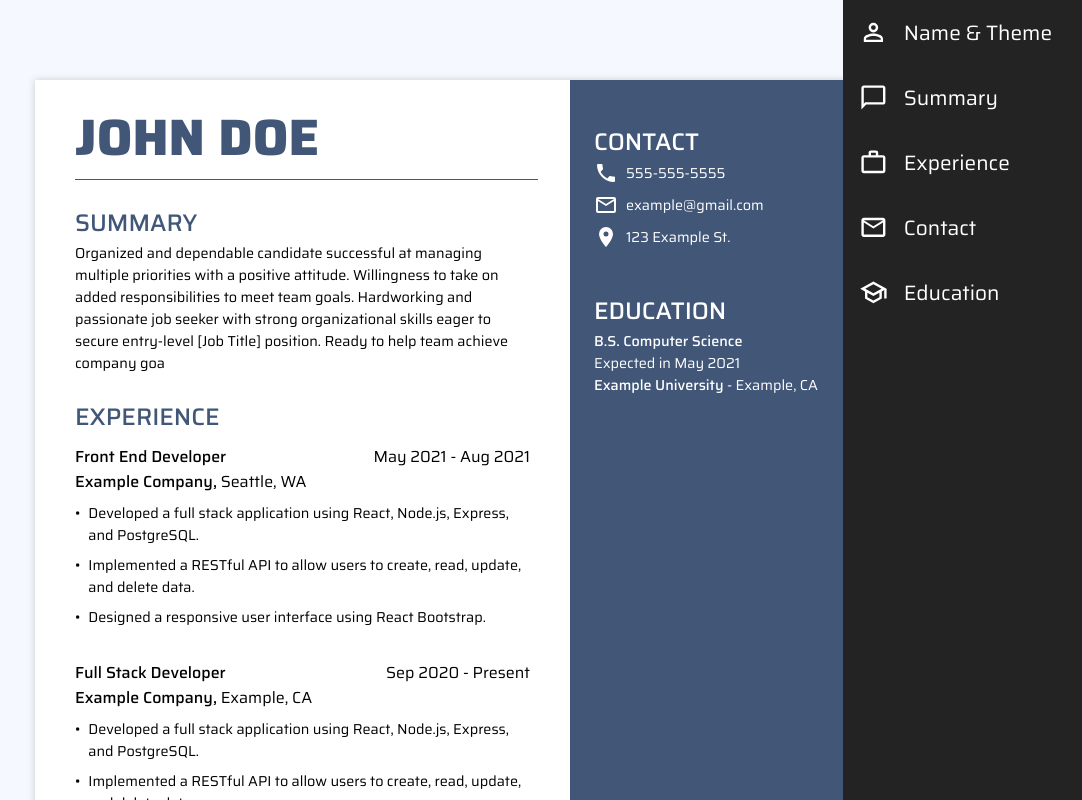
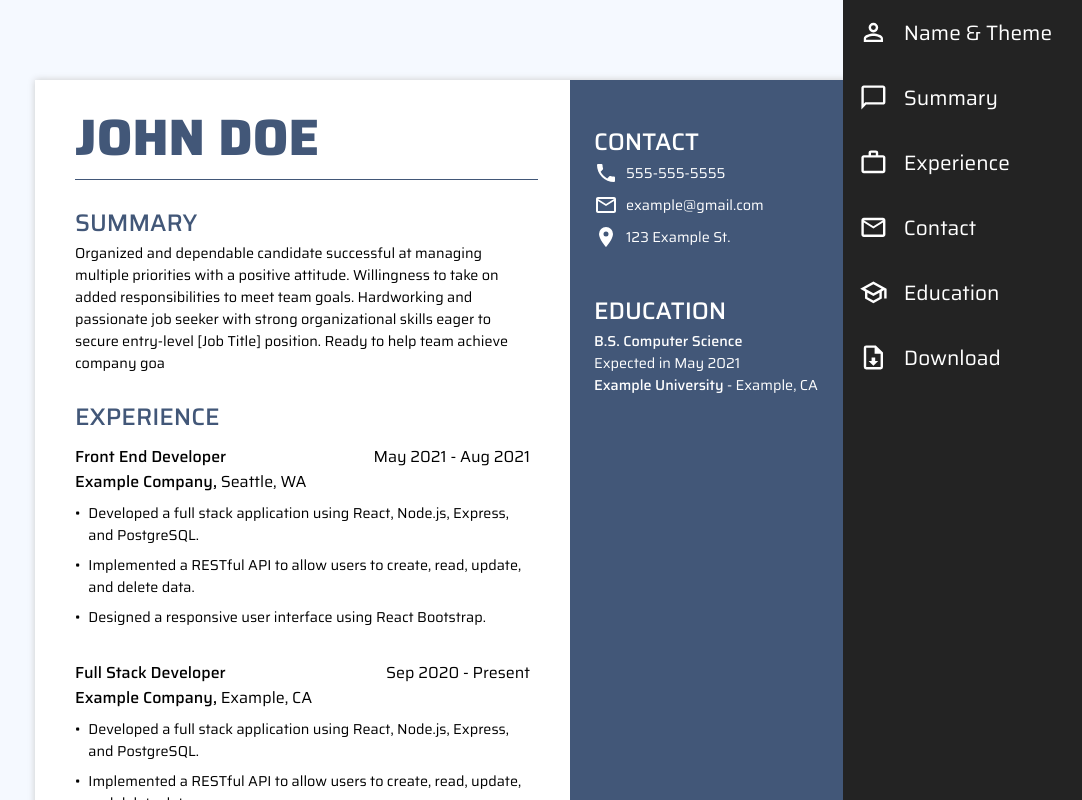
Before and after one commit to Alyoshka5/resume-builder, a React (Create React App) app: page / in a window 1280 px wide. Shown: the top 800 px of the page, without its empty margins (197-1279 px from the left). Built offline with nearby package versions, Linux system fonts and the light colour scheme.

Commit message:
Add functionality to download resume as a pdf

```diff
--- a/package.json
+++ b/package.json
@@ -12,6 +12,8 @@
     "@types/node": "^18.15.11",
     "@types/react": "^18.0.33",
     "@types/react-dom": "^18.0.11",
+    "html2canvas": "^1.4.1",
+    "jspdf": "^2.5.1",
     "node-typescript": "^0.1.3",
     "react": "^18.2.0",
     "react-dom": "^18.2.0",
--- a/src/components/EditBar.tsx
+++ b/src/components/EditBar.tsx
@@ -2,7 +2,9 @@ import { useEffect } from 'react';
 import '../styles/EditBar.css';
 import { EditBarProps, DateInputProp } from '../types';
 import Icon from '@mdi/react';
-import { mdiClose, mdiAccountOutline, mdiMessageOutline, mdiBriefcaseOutline, mdiEmailOutline, mdiSchoolOutline, mdiDeleteOutline } from '@mdi/js';
+import { mdiClose, mdiAccountOutline, mdiMessageOutline, mdiBriefcaseOutline, mdiEmailOutline, mdiSchoolOutline, mdiDeleteOutline, mdiFileDownloadOutline } from '@mdi/js';
+import html2canvas from 'html2canvas';
+import jsPDF from 'jspdf';
 
 const hexToRgb = (hex: string) => {
     const result = /^#?([a-f\d]{2})([a-f\d]{2})([a-f\d]{2})$/i.exec(hex);
@@ -14,7 +16,9 @@ const rgbToHex = (rgb: string) => {
     return result ? `#${parseInt(result[1]).toString(16)}${parseInt(result[2]).toString(16)}${parseInt(result[3]).toString(16)}` : '';
 }
 
-
+const capitalizeWord = (word: string) => {
+    return word.charAt(0).toUpperCase() + word.slice(1);
+}
 
 export default function EditBar({
         name, onNameChange,
@@ -271,6 +275,20 @@ export default function EditBar({
                     <Icon path={mdiSchoolOutline} size={1.2} />
                     <span>Education</span>
                 </div>
+
+                <div className="tag" onClick={() => {
+                    const resume = document.querySelector('#resume') as HTMLDivElement;
+                    html2canvas(resume, {logging: true, useCORS: true}).then(canvas => {
+                        const imgData = canvas.toDataURL('image/png');
+                        const pdf = new jsPDF('p', 'mm', 'a4');
+                        const width = pdf.internal.pageSize.getWidth();
+                        const height = pdf.internal.pageSize.getHeight();
+                        pdf.addImage(imgData, 'PNG', 0, 0, width, height);
+                        pdf.save(`${capitalizeWord(name.first_name)}-${capitalizeWord(name.last_name)}-Resume.pdf`);
+                })}}>
+                    <Icon path={mdiFileDownloadOutline} size={1.2} />
+                    <span>Download</span>
+                </div>
             </div>
             <div className='edit-section'>
                 <div className='close-btn' onClick={() => { setEditBarToggle(false) }}>
--- a/src/components/Resume.tsx
+++ b/src/components/Resume.tsx
@@ -7,7 +7,7 @@ import React from 'react';
 
 export default function Resume({ info, xShift, setEditBarToggle, setCurrentEdit, themeColor, onExperienceChange, scrollToAddJobButton }: ResumeProps) {
     return (
-        <div style={{right: `${xShift === 0 ? 0 : xShift - 10}rem`, '--theme-color': themeColor} as React.CSSProperties} className='resume'>
+        <div style={{right: `${xShift === 0 ? 0 : xShift - 10}rem`, '--theme-color': themeColor} as React.CSSProperties} id='resume' className='resume'>
             <div className='main-content'>
                 <Name name={info.name} setEditBarToggle={setEditBarToggle} setCurrentEdit={setCurrentEdit} />
                 <Summary summary={info.summary} setEditBarToggle={setEditBarToggle} setCurrentEdit={setCurrentEdit} />
```
Also changed, not shown: 1 other file (tests, documents, lock files or other folders).
